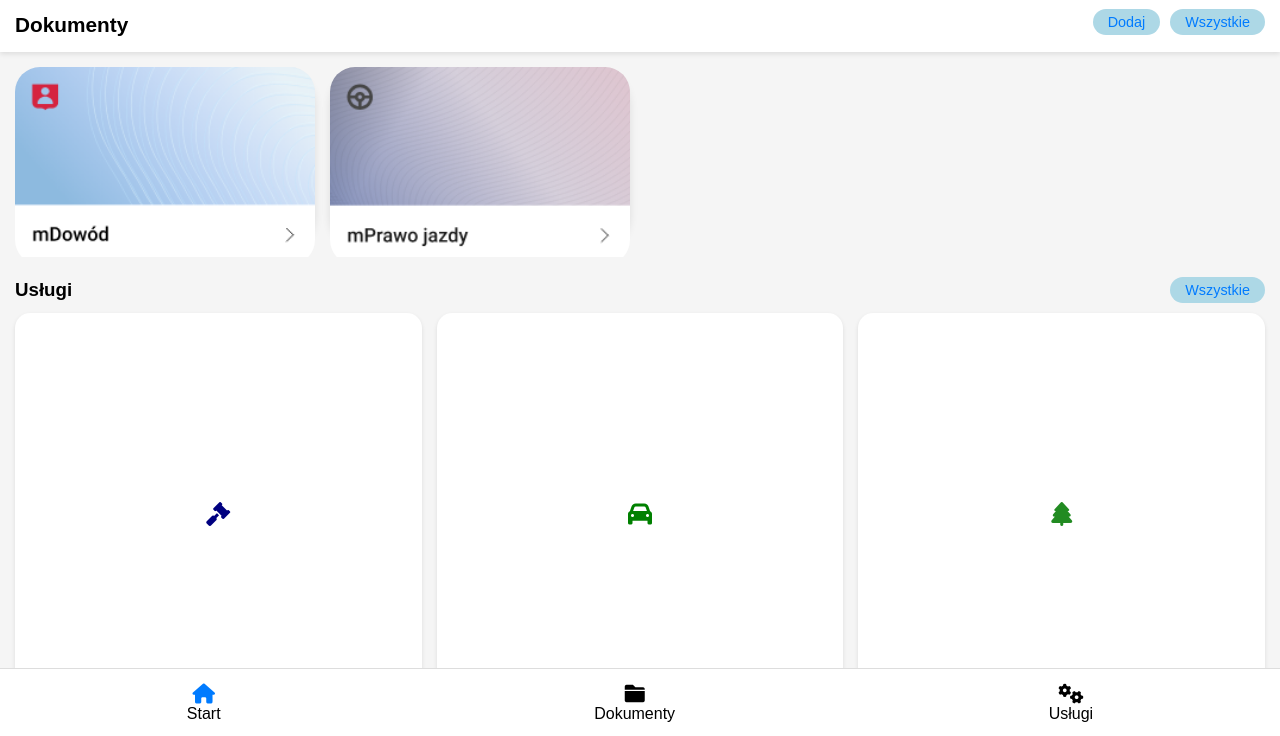
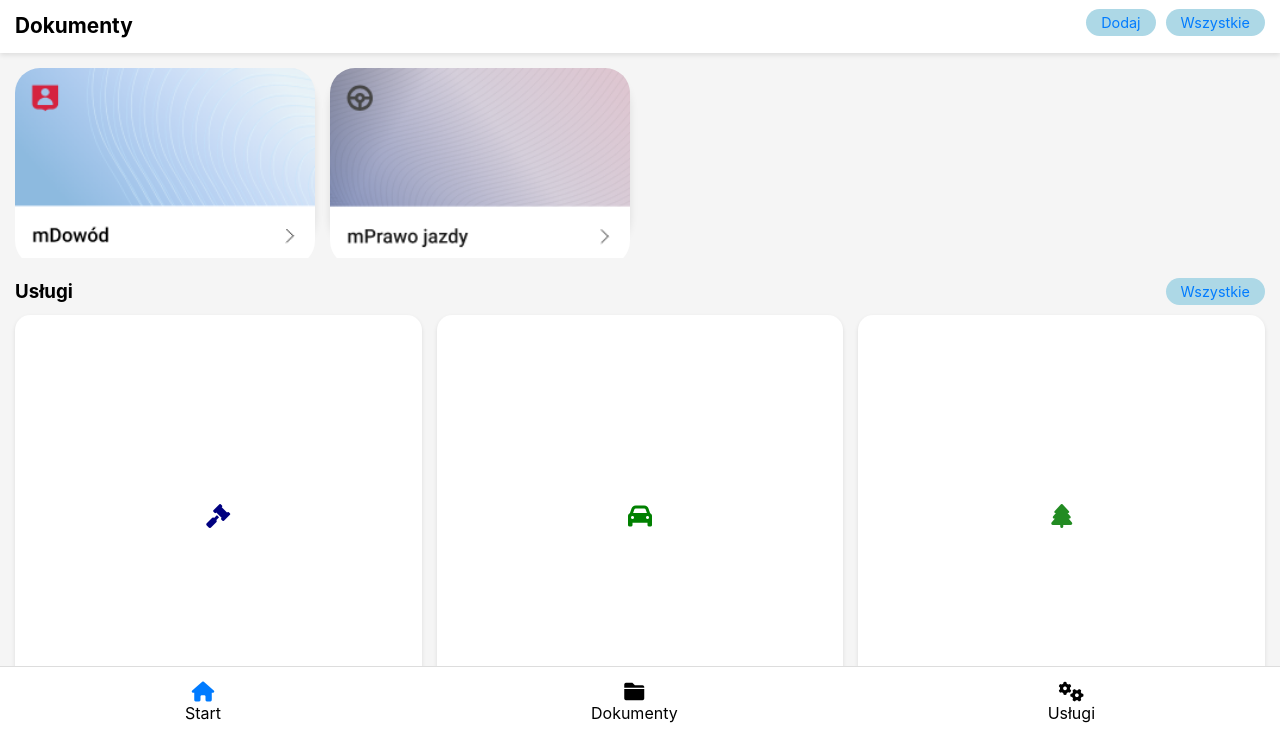
Before and after one commit to Nixoneczek/obywatel, a plain HTML site: page index.html in a window 1280 px wide. Shown: the part 62-798 px from the top of the page. Drawn offline with Linux system fonts and the light colour scheme.

Commit message:
Update index.html

```diff
--- a/index.html
+++ b/index.html
@@ -10,11 +10,12 @@
     <link rel="apple-touch-icon" href="orzelek.png">
     <style>
         * {
-            margin: 0;
-            padding: 0;
-            box-sizing: border-box;
-            font-family: Arial, sans-serif;
-        }
+  margin: 0;
+  padding: 0;
+  box-sizing: border-box;
+  font-family: -apple-system, BlinkMacSystemFont, "Segoe UI", Roboto, Helvetica, Arial, sans-serif;
+}
+
 
         body {
             background-color: #f5f5f5;
```
